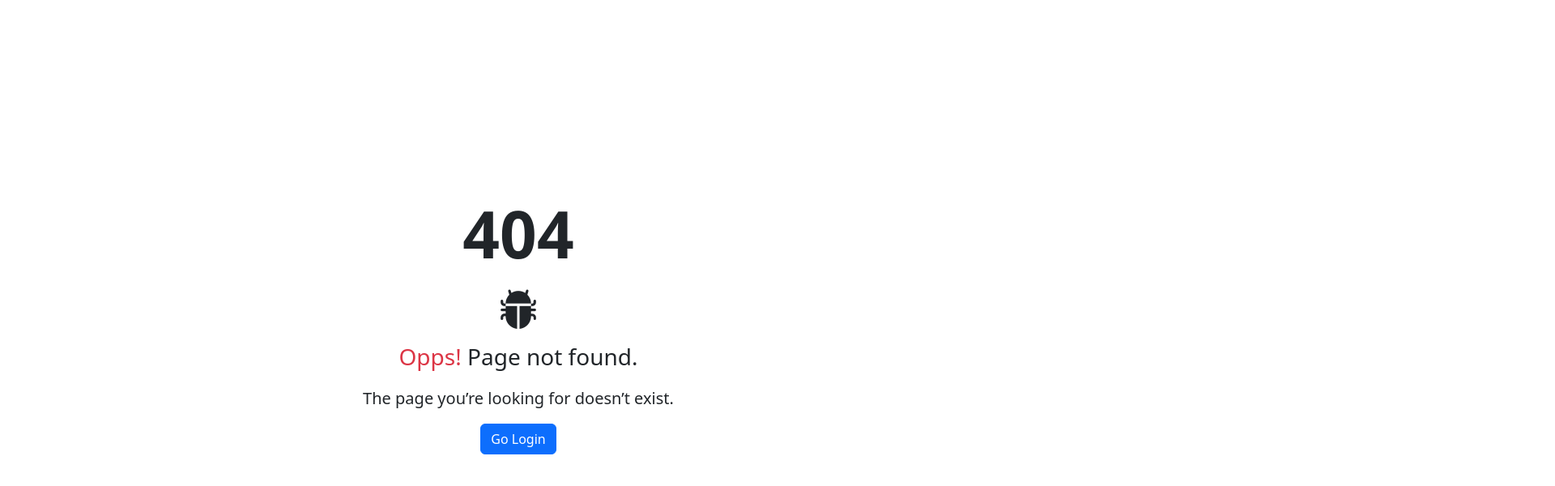
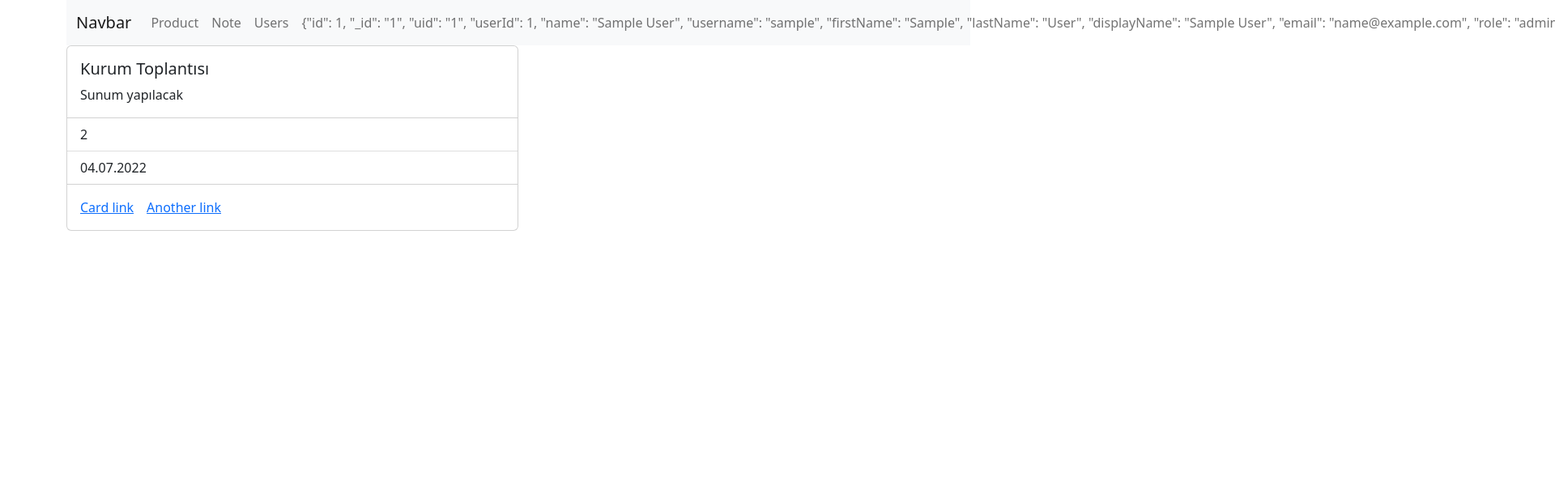
Before and after one commit to hakanozer/React-Redux-Product-Manager, a React (Create React App) app: page /noteDetail/1 in a window 1280 px wide. Before the commit this address had no page. Shown: the top 600 px of the page at 81% size, 1920 px wide, since content can reach past the window. Built offline with nearby package versions, Linux system fonts and the light colour scheme; sample sign-in values are in the browser's storage.

Commit message:
Note Detail - Redux Data

```diff
--- /dev/null
+++ b/src/NoteDetail.tsx
@@ -0,0 +1,46 @@
+import React from 'react'
+import { Helmet } from 'react-helmet'
+import { useDispatch, useSelector } from 'react-redux'
+import { useParams } from 'react-router-dom'
+import NavBar from './components/NavBar'
+import { StateType } from './useRedux/AppStore'
+
+function NoteDetail() {
+
+    const { index } = useParams()
+    let indexInt = 0
+    if ( index ) {
+        indexInt = parseInt(index)
+    }
+    // use redux
+    const dispatch = useDispatch()
+    const noteArr = useSelector( ( item: StateType ) => item.NoteReducer )
+    const item = noteArr[indexInt]
+  return (
+    <>
+        <Helmet>
+            <title> Note Module </title>
+            <meta name="description" content="Note Module Page" />
+        </Helmet>
+        <NavBar/>
+        { item &&
+        <div className="card col-6">
+            <div className="card-body">
+                <h5 className="card-title"> { item.title } </h5>
+                <p className="card-text"> { item.detail } </p>
+            </div>
+            <ul className="list-group list-group-flush">
+                <li className="list-group-item"> { item.id }</li>
+                <li className="list-group-item"> { item.date }</li>
+            </ul>
+            <div className="card-body">
+                <a href="#" className="card-link">Card link</a>
+                <a href="#" className="card-link">Another link</a>
+            </div>
+        </div>
+        }
+    </>
+  )
+}
+
+export default NoteDetail
--- a/src/Settings.tsx
+++ b/src/Settings.tsx
@@ -1,6 +1,7 @@
 import React, { useState } from 'react'
 import { Helmet } from 'react-helmet'
 import { useDispatch, useSelector } from 'react-redux'
+import { useNavigate } from 'react-router-dom'
 import NavBar from './components/NavBar'
 import { INote } from './models/INote'
 import { StateType } from './useRedux/AppStore'
@@ -8,6 +9,9 @@ import { ENote } from './useRedux/ENote'
 import { INoteAction } from './useRedux/INoteAction'
 
 function Settings() {
+
+  // Push Component send data
+  const navigate = useNavigate()
 
   // use redux
   const dispatch = useDispatch()
@@ -73,22 +77,24 @@ function Settings() {
           <table className="table table-hover">
           <thead>
             <tr className="d-flex" >
-              <th className="col-2">ID</th>
+              <th className="col-1">ID</th>
               <th className="col-3">Title</th>
               <th className="col-3">Detail</th>
               <th className="col-3">Date</th>
               <th className="col-1">Delete</th>
+              <th className="col-1">Detail</th>
             </tr>
           </thead>
           <tbody>
 
             { noteArr.map((item, index) =>
               <tr key={index} className="d-flex" >
-                <td  className="col-2"> { item.id } </td>
+                <td  className="col-1"> { item.id } </td>
                 <td className="col-3"> { item.title } </td>
                 <td className="col-3"> { item.detail } </td>
                 <td className="col-3"> { item.date } </td>
                 <td className="col-1"><button onClick={(evt) => fncDelete(index)} className='btn btn-danger btn-sm'><i className="bi bi-trash3"></i></button></td>
+                <td className="col-1"><button onClick={(evt) => navigate('/noteDetail/'+index)} className='btn btn-primary btn-sm'><i className="bi bi-info-circle"></i></button></td>
               </tr>
              )}
 
--- a/src/index.tsx
+++ b/src/index.tsx
@@ -13,6 +13,7 @@ import Detail from './Detail';
 import { Provider } from 'react-redux';
 import { store } from './useRedux/AppStore';
 import Users from './Users';
+import NoteDetail from './NoteDetail';
 
 // routes
 const routes =
@@ -24,6 +25,7 @@ const routes =
       <Route path='/settings' element={ <Security component={<Settings />} /> }></Route>
       <Route path='/detail' element={ <Security component={<Detail />} /> }></Route>
       <Route path='/users' element={ <Security component={<Users />} /> }></Route>
+      <Route path='/noteDetail/:index' element={ <Security component={<NoteDetail />} /> }></Route>
       <Route path='*' element={ <NotFound/> }></Route>
     </Routes>
   </BrowserRouter>
--- a/src/useRedux/NoteReducer.tsx
+++ b/src/useRedux/NoteReducer.tsx
@@ -3,7 +3,7 @@ import { ENote } from "./ENote";
 import { INoteAction } from "./INoteAction";
 
 
-export const NoteReducer = ( state: INote[] = [], action: INoteAction ) => {
+export const NoteReducer = ( state: INote[] = dummyData(), action: INoteAction ) => {
 
     switch (action.type) {
 
@@ -24,3 +24,15 @@ export const NoteReducer = ( state: INote[] = [], action: INoteAction ) => {
     }
 
 }
+
+const dummyData = () => {
+    const arr:INote[] = [
+        {id: 1, title: "Akşam Yemeği",  detail: "Kurumsal Yemek", date: "03.07.2022" },
+        {id: 2, title: "Kurum Toplantısı",  detail: "Sunum yapılacak", date: "04.07.2022" },
+        {id: 3, title: "Halı Saha Maçı",  detail: "Akşam 22:00'de", date: "02.07.2022" },
+        {id: 4, title: "Ders Çalıştır",  detail: "Matematik Dersi", date: "07.07.2022" },
+        {id: 5, title: "Kemal ile Kahve",  detail: "Öğle Arası", date: "08.07.2022" },
+        {id: 6, title: "Tatil Planı",  detail: "Yaz tatili için plan", date: "11.07.2022" },
+    ]
+    return arr
+}
```
